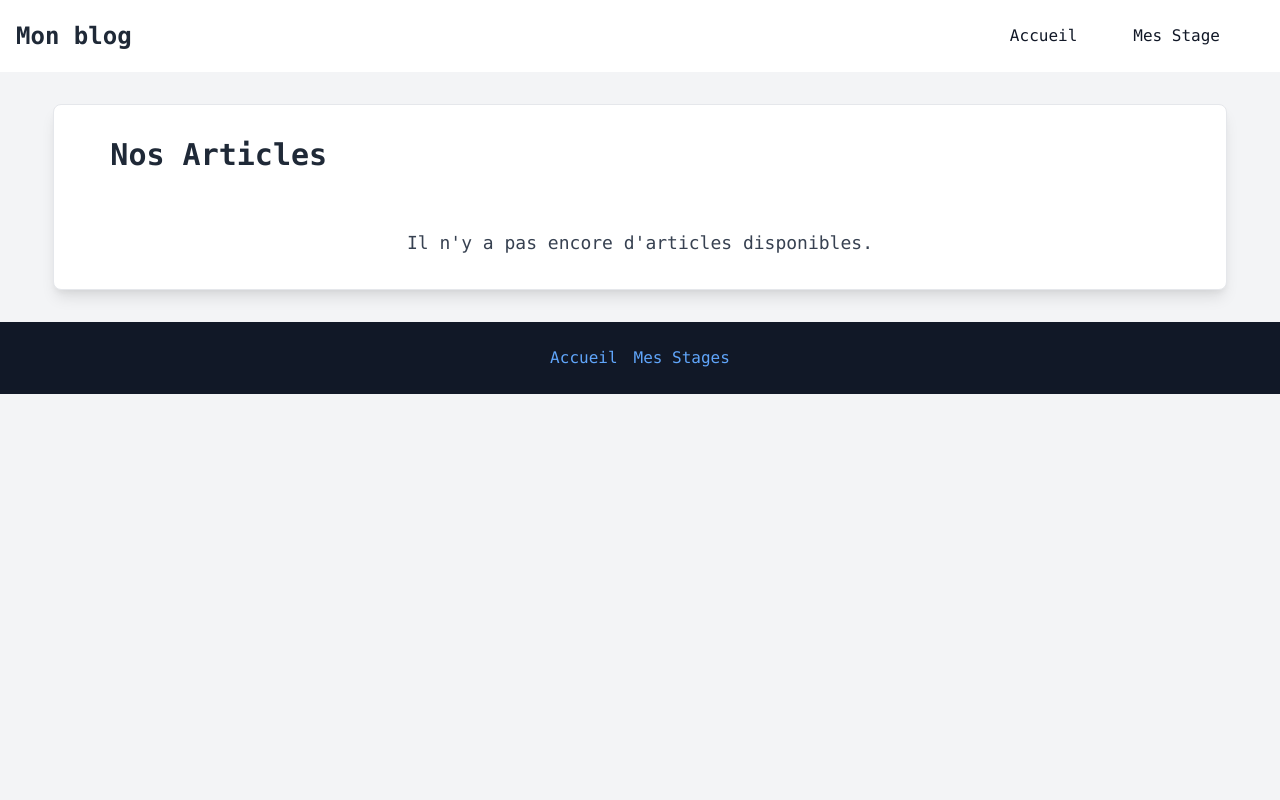
After one commit to Olympique13/portfolio, a Symfony app: template templates/stage/index.html.twig in a window 1280 px wide. The commit adds this page. Run offline with Twig, Linux system fonts and the light colour scheme; the template is opened without the code that fills it, so the values that code supplies are empty; some libraries are stand-ins or nearby versions.

Commit message:
vue des stages dans la page app_stage

```diff
--- a/templates/footer.html.twig
+++ b/templates/footer.html.twig
@@ -4,7 +4,7 @@
 			<a href="{{ path('app_accueil') }}" class="text-blue-400 hover:text-blue-300 transition duration-300 ease-in-out transform hover:scale-110 hover:rotate-3">Accueil</a>
 		</li>
 		<li>
-			<a href="#" class="text-blue-400 hover:text-blue-300 transition duration-300 ease-in-out transform hover:scale-110 hover:rotate-3">Nos articles</a>
+			<a href="{{ path ('app_stage') }}" class="text-blue-400 hover:text-blue-300 transition duration-300 ease-in-out transform hover:scale-110 hover:rotate-3">Mes Stages</a>
 		</li>
 	</ol>
 </footer>
--- a/templates/navbar.html.twig
+++ b/templates/navbar.html.twig
@@ -15,7 +15,7 @@
 					<a href="{{ path('app_accueil') }}" class="block py-2 px-3 rounded {{ app.request.get('_route') == 'app_accueil' ? 'text-white bg-blue-700 md:bg-transparent md:text-blue-700 dark:text-blue-500' : 'text-gray-900 hover:bg-gray-100 md:hover:bg-transparent md:hover:text-blue-700 dark:text-white md:dark:hover:text-blue-500' }}" aria-current="page">Accueil</a>
 				</li>
 				<li>
-					<a href="#" class="block py-2 px-3 rounded {{ app.request.get('_route') in ['app_article', 'article_info'] ? 'text-white bg-blue-700 md:bg-transparent md:text-blue-700 dark:text-blue-500' : 'text-gray-900 hover:bg-gray-100 md:hover:bg-transparent md:hover:text-blue-700 dark:text-white md:dark:hover:text-blue-500' }}">Mes articles</a>
+					<a href="{{ path ('app_stage') }}" class="block py-2 px-3 rounded {{ app.request.get('_route') in ['app_stage', 'app_info_stage'] ? 'text-white bg-blue-700 md:bg-transparent md:text-blue-700 dark:text-blue-500' : 'text-gray-900 hover:bg-gray-100 md:hover:bg-transparent md:hover:text-blue-700 dark:text-white md:dark:hover:text-blue-500' }}">Mes Stage</a>
 				</li>
 				<li>
 					{% if app.user %}
--- /dev/null
+++ b/templates/stage/index.html.twig
@@ -0,0 +1,37 @@
+{% extends "base.html.twig" %}
+
+{% block title %}Nos Articles
+{% endblock %}
+
+{% block body %}
+<div class="grid grid-cols-4 gap-4">
+    <h1 class="text-3xl font-bold text-center mb-6">Nos Articles</h1>
+    <div></div>
+    <div></div>
+    <div></div>
+</div>
+
+
+    <div id="articles-container">
+        {% if stage|length > 0 %}
+            <div class="grid grid-cols-1 sm:grid-cols-2 lg:grid-cols-3 gap-6 mt-8">
+                {% for stages in stage %}
+                    <div class="bg-white border border-gray-200 rounded-lg shadow-md p-6 hover:shadow-lg transition-shadow">
+                        <a href="#">
+                            <h2 class="text-2xl font-bold mb-3 text-gray-800 hover:text-blue-600 transition-colors">{{ stages.adresse }}</h2>
+                        </a>
+                        <p class="text-gray-600 mb-4">{{ stages.entreprise }}</p>
+                        <a href="#" class="inline-flex items-center px-4 py-2 text-sm font-medium text-white bg-blue-600 rounded-lg hover:bg-blue-700 focus:ring-4 focus:ring-blue-300 transition-colors">
+                            Lire la suite
+                            <svg class="w-4 h-4 ml-2 rtl:rotate-180" aria-hidden="true" xmlns="http://www.w3.org/2000/svg" fill="none" viewbox="0 0 14 10">
+                                <path stroke="currentColor" stroke-linecap="round" stroke-linejoin="round" stroke-width="2" d="M1 5h12m0 0L9 1m4 4L9 9"/>
+                            </svg>
+                        </a>
+                    </div>
+                {% endfor %}
+            </div>
+        {% else %}
+            <p class="text-center text-gray-700 text-lg mt-8">Il n'y a pas encore d'articles disponibles.</p>
+        {% endif %}
+    </div>
+{% endblock %}
```
Also changed, not shown: src/Controller/StageController.php (added, +22 -0 lines).
